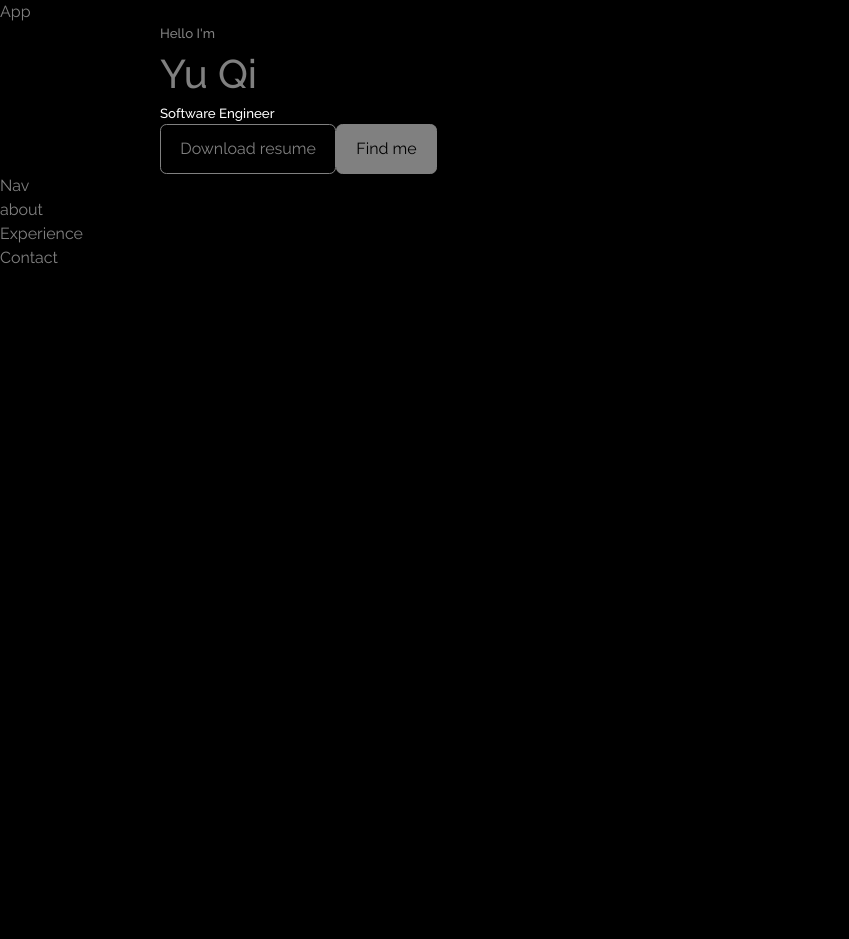
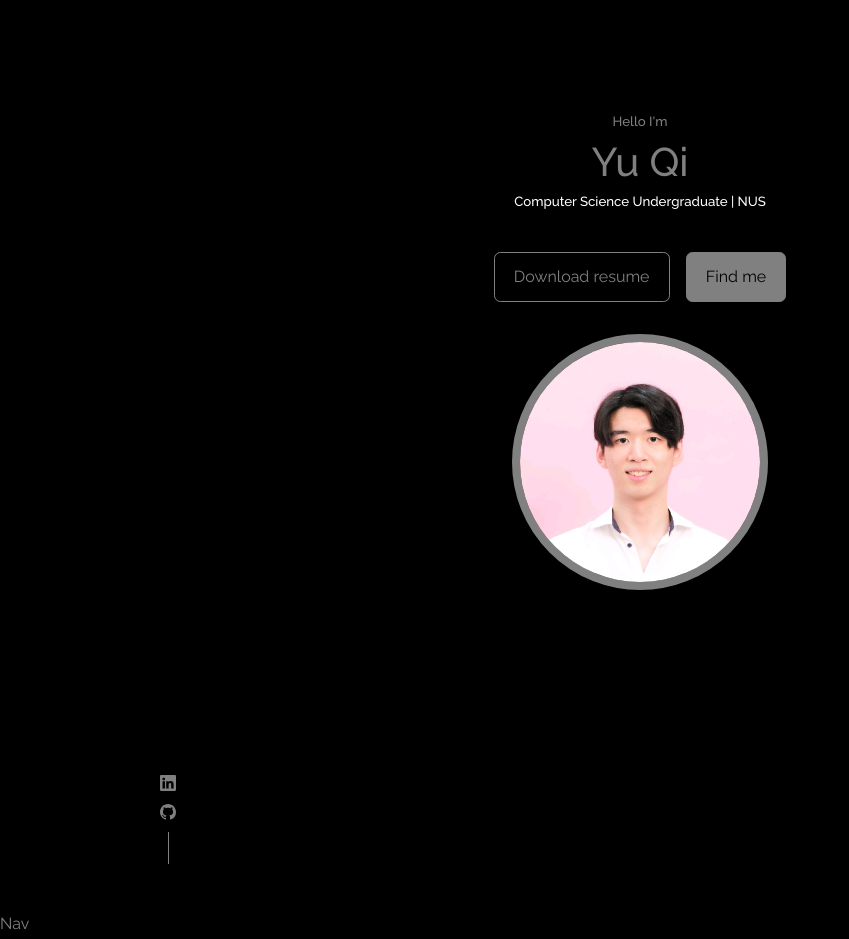
Before and after one commit to teoyuqi/teoyuqi.github.io, a React (Create React App) app: page / in a window 1280 px wide. Shown: the top 939 px of the page, without its empty margins (0-849 px from the left). Before the commit the page ends 800 px from the top, so only its background shows below. Built offline with nearby package versions, Linux system fonts and the light colour scheme.

Commit message:
Complete header

```diff
--- a/package.json
+++ b/package.json
@@ -8,6 +8,7 @@
     "@testing-library/user-event": "^13.5.0",
     "react": "^18.2.0",
     "react-dom": "^18.2.0",
+    "react-icons": "^4.7.1",
     "react-scripts": "5.0.1",
     "web-vitals": "^2.1.4"
   },
--- a/src/App.jsx
+++ b/src/App.jsx
@@ -9,7 +9,6 @@ import Nav from './components/nav/Nav'
 const App = () => {
   return (
     <Fragment>
-      App
       <Header/>
       <Nav/>
       <About/>
--- a/src/components/header/Header.jsx
+++ b/src/components/header/Header.jsx
@@ -1,6 +1,8 @@
 import React from 'react'
 
 import CallToAction from './CallToAction'
+import HeaderSocials from './HeaderSocials'
+import formalPortrait from '../../assets/formal-portrait.jfif'
 import './header.css'
 
 const Header = () => {
@@ -9,8 +11,12 @@ const Header = () => {
       <div className='container header__container'>
         <h5>Hello I'm</h5>
         <h1>Yu Qi</h1>
-        <h5 className='text-light'>Software Engineer</h5>
-        <CallToAction></CallToAction>
+        <h5 className='text-light'>Computer Science Undergraduate | NUS </h5>
+        <CallToAction/>
+        <div className='formal-portrait'>
+          <img src={formalPortrait} alt="me" />
+        </div>
+        <HeaderSocials/>
       </div>
     </header>
   )
--- /dev/null
+++ b/src/components/header/HeaderSocials.jsx
@@ -0,0 +1,20 @@
+import React from 'react'
+import { BsLinkedin } from 'react-icons/bs'
+import { BsGithub } from 'react-icons/bs'
+
+const HeaderSocials = () => {
+  const LINKEDIN_PROFILE = "https://www.linkedin.com/in/teo-yu-qi/"
+  const GITHUB_PROFILE = "https://github.com/teoyuqi/"
+  return (
+    <div className='header__socials'>
+        <a href={LINKEDIN_PROFILE} target="_blank">
+            <BsLinkedin/>
+        </a>
+        <a href={GITHUB_PROFILE} target="_blank">
+            <BsGithub/>
+        </a>
+    </div>
+  )
+}
+
+export default HeaderSocials
--- a/src/components/header/header.css
+++ b/src/components/header/header.css
@@ -0,0 +1,52 @@
+header {
+    height: 100vh;
+    padding-top: 7rem;
+    overflow: hidden;
+}
+
+.header__container {
+    text-align: center;
+    height: 100%;
+    position: relative;
+}
+
+/* ===== Call to action ===== */
+.call-to-action {
+    margin-top: 2.5rem;
+    display: flex;
+    gap: 1rem;
+    justify-content: center;
+}
+
+/* ===== Header socials ===== */
+.header__socials {
+    display: flex;
+    flex-direction: column;
+    align-items: center;
+    gap: 0.3rem;
+    position: absolute;
+    left: 0;
+    bottom: 3rem;
+}
+
+.header__socials::after {
+    content: "";
+    width: 1px;
+    height: 2rem;
+    background: var(--color-primary);
+}
+
+/* ===== Formal portrait ===== */
+.formal-portrait {
+    --portrait-size: 15rem;
+    --portrait-border-size: 0.5rem;
+    margin-top: 2rem;
+}
+
+.formal-portrait img {
+    display: inline-block;
+    width: var(--portrait-size);
+    height: var(--portrait-size);
+    border-radius: 50%;
+    border: var(--portrait-border-size) solid var(--color-primary);
+}
```
Also changed, not shown: src/assets/formal-portrait.jfif (added), 1 other file (tests, documents, lock files or other folders).
